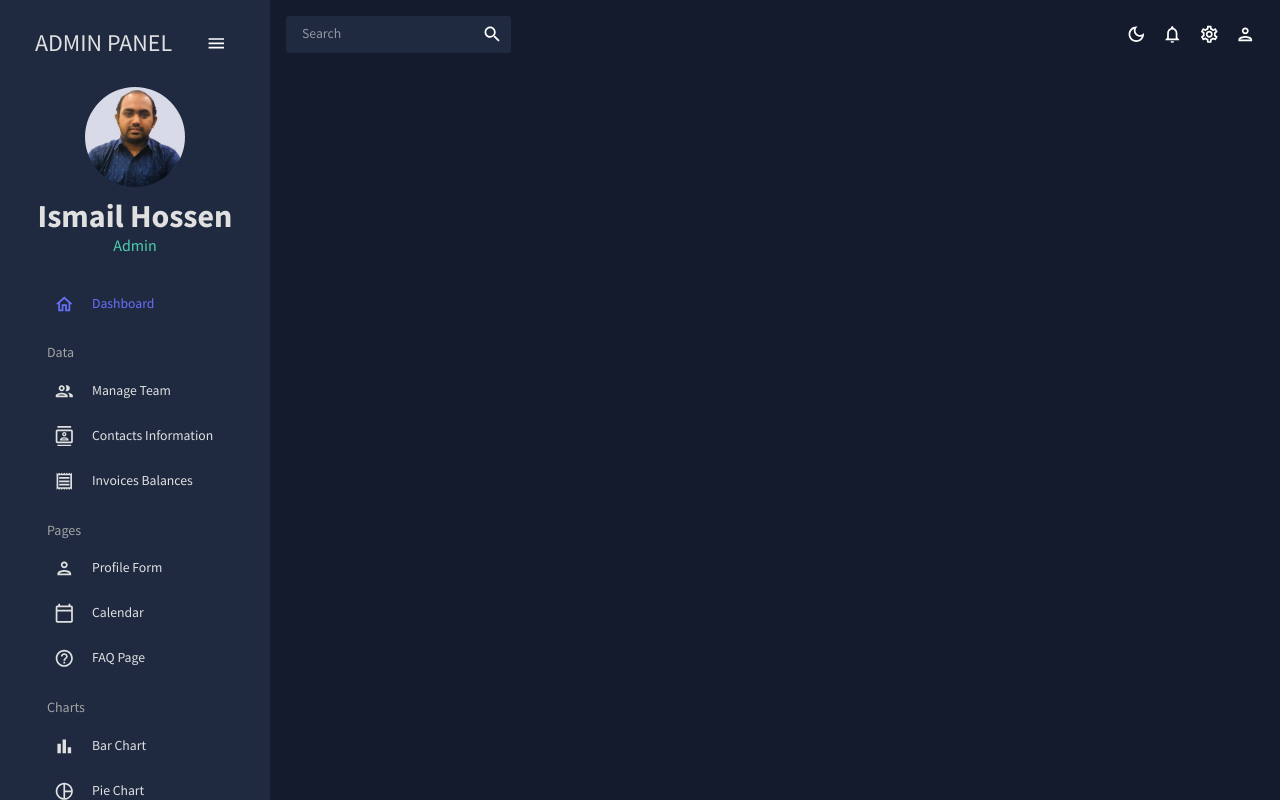
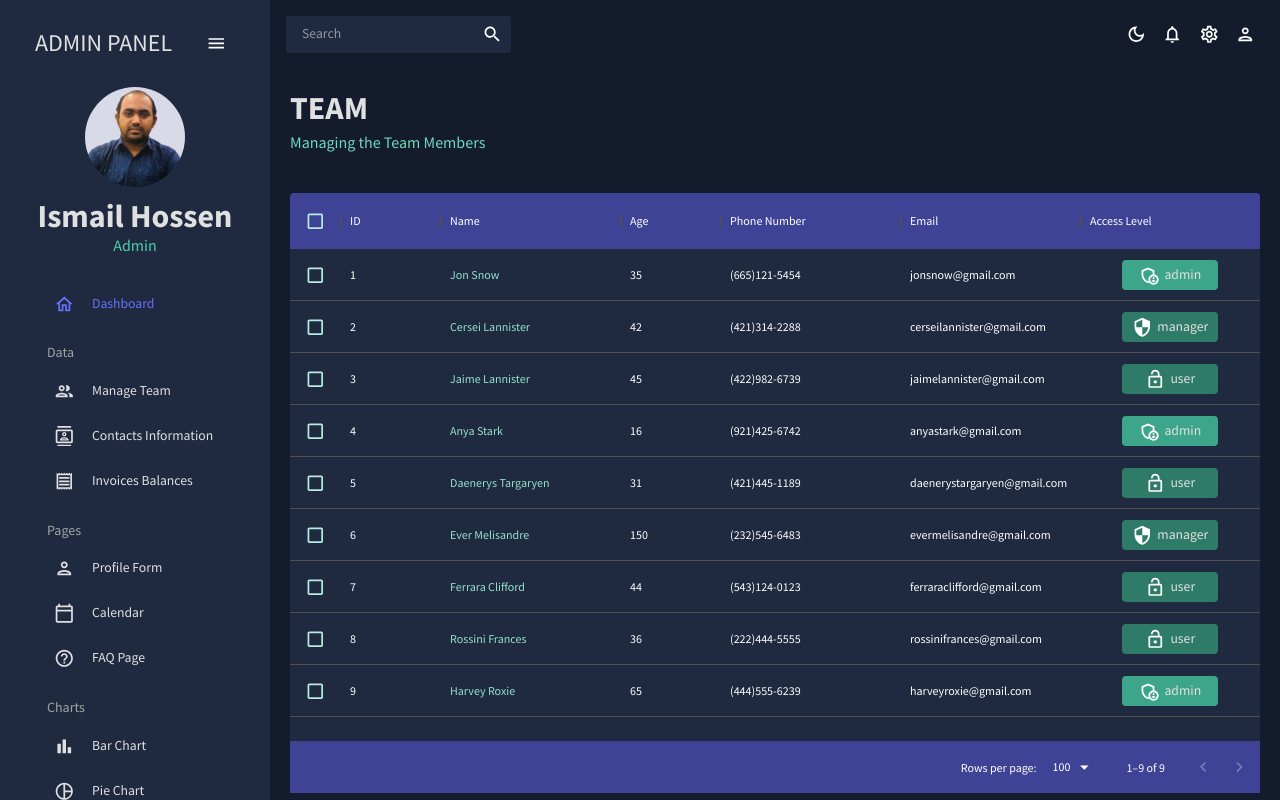
Before and after one commit to ihossen016/Admin-Dashboard, a React (Create React App) app: page /team in a window 1280 px wide. Built offline with nearby package versions, Linux system fonts and the light colour scheme.

Commit message:
teams page added

```diff
--- a/src/App.js
+++ b/src/App.js
@@ -4,7 +4,7 @@
 import Topbar from "./scenes/global/Topbar";
 import Sidebar from "./scenes/global/Sidebar";
 import Dashboard from "./scenes/dashboard";
-// import Team from "./scenes/team";
+import Team from "./scenes/team";
 // import Invoices from "./scenes/invoices";
 // import Contacts from "./scenes/contacts";
 // import Bar from "./scenes/bar";
@@ -29,7 +29,7 @@
                         <Topbar />
                         <Routes>
                             <Route path="/" element={<Dashboard />} />
-                            {/* <Route path="/team" element={<Team />} /> */}
+                            <Route path="/team" element={<Team />} />
                             {/* <Route path="/contacts" element={<Contacts />} /> */}
                             {/* <Route path="/invoices" element={<Invoices />} /> */}
                             {/* <Route path="/form" element={<Form />} /> */}
--- /dev/null
+++ b/src/scenes/team/index.jsx
@@ -0,0 +1,115 @@
+import { Box, Typography, useTheme } from "@mui/material";
+import { DataGrid } from "@mui/x-data-grid";
+import { tokens } from "../../theme";
+import { mockDataTeam } from "../../data/mockData";
+import AdminPanelSettingsOutlinedIcon from "@mui/icons-material/AdminPanelSettingsOutlined";
+import LockOpenOutlinedIcon from "@mui/icons-material/LockOpenOutlined";
+import SecurityOutlinedIcon from "@mui/icons-material/SecurityOutlined";
+import Header from "../../components/Header";
+
+const Team = () => {
+    const theme = useTheme();
+    const colors = tokens(theme.palette.mode);
+    const columns = [
+        { field: "id", headerName: "ID" },
+        {
+            field: "name",
+            headerName: "Name",
+            flex: 1,
+            cellClassName: "name-column--cell",
+        },
+        {
+            field: "age",
+            headerName: "Age",
+            type: "number",
+            headerAlign: "left",
+            align: "left",
+        },
+        {
+            field: "phone",
+            headerName: "Phone Number",
+            flex: 1,
+        },
+        {
+            field: "email",
+            headerName: "Email",
+            flex: 1,
+        },
+        {
+            field: "accessLevel",
+            headerName: "Access Level",
+            flex: 1,
+            renderCell: ({ row: { access } }) => {
+                return (
+                    <Box
+                        width="60%"
+                        m="0 auto"
+                        p="5px"
+                        display="flex"
+                        justifyContent="center"
+                        backgroundColor={
+                            access === "admin"
+                                ? colors.greenAccent[600]
+                                : access === "manager"
+                                ? colors.greenAccent[700]
+                                : colors.greenAccent[700]
+                        }
+                        borderRadius="4px"
+                    >
+                        {access === "admin" && (
+                            <AdminPanelSettingsOutlinedIcon />
+                        )}
+                        {access === "manager" && <SecurityOutlinedIcon />}
+                        {access === "user" && <LockOpenOutlinedIcon />}
+                        <Typography color={colors.grey[100]} sx={{ ml: "5px" }}>
+                            {access}
+                        </Typography>
+                    </Box>
+                );
+            },
+        },
+    ];
+
+    return (
+        <Box m="20px">
+            <Header title="TEAM" subtitle="Managing the Team Members" />
+            <Box
+                m="40px 0 0 0"
+                height="75vh"
+                sx={{
+                    "& .MuiDataGrid-root": {
+                        border: "none",
+                    },
+                    "& .MuiDataGrid-cell": {
+                        borderBottom: "none",
+                    },
+                    "& .name-column--cell": {
+                        color: colors.greenAccent[300],
+                    },
+                    "& .MuiDataGrid-columnHeaders": {
+                        backgroundColor: colors.blueAccent[700],
+                        borderBottom: "none",
+                    },
+                    "& .MuiDataGrid-virtualScroller": {
+                        backgroundColor: colors.primary[400],
+                    },
+                    "& .MuiDataGrid-footerContainer": {
+                        borderTop: "none",
+                        backgroundColor: colors.blueAccent[700],
+                    },
+                    "& .MuiCheckbox-root": {
+                        color: `${colors.greenAccent[200]} !important`,
+                    },
+                }}
+            >
+                <DataGrid
+                    checkboxSelection
+                    rows={mockDataTeam}
+                    columns={columns}
+                />
+            </Box>
+        </Box>
+    );
+};
+
+export default Team;
```
